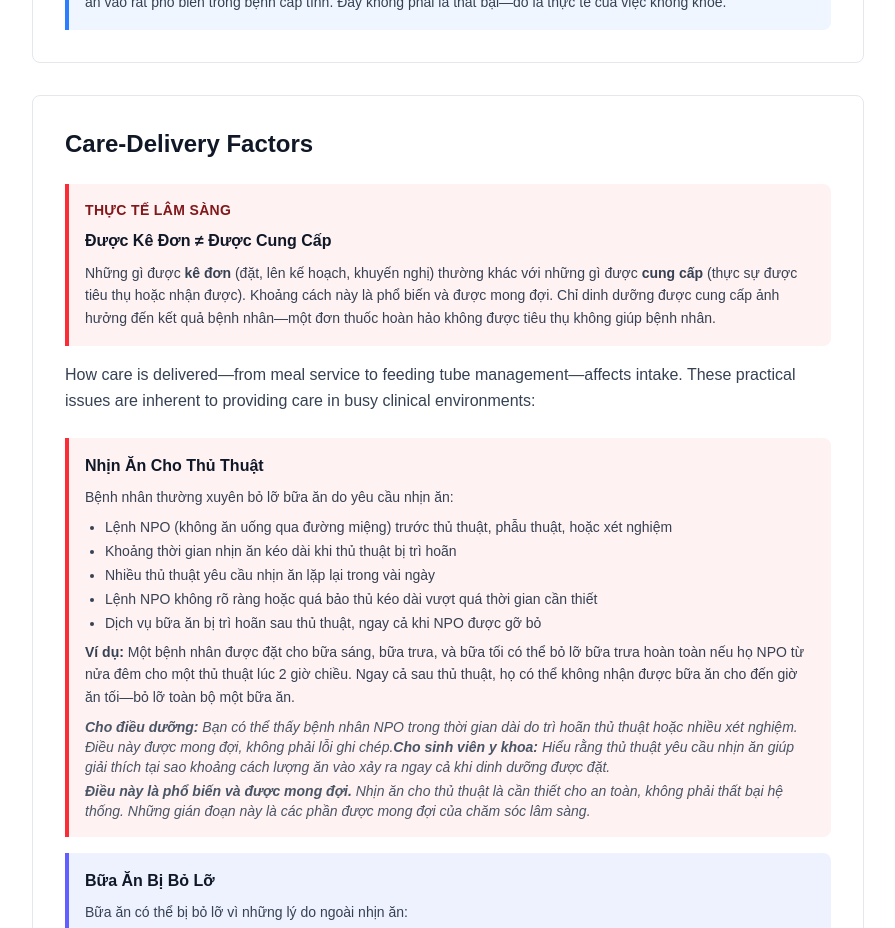
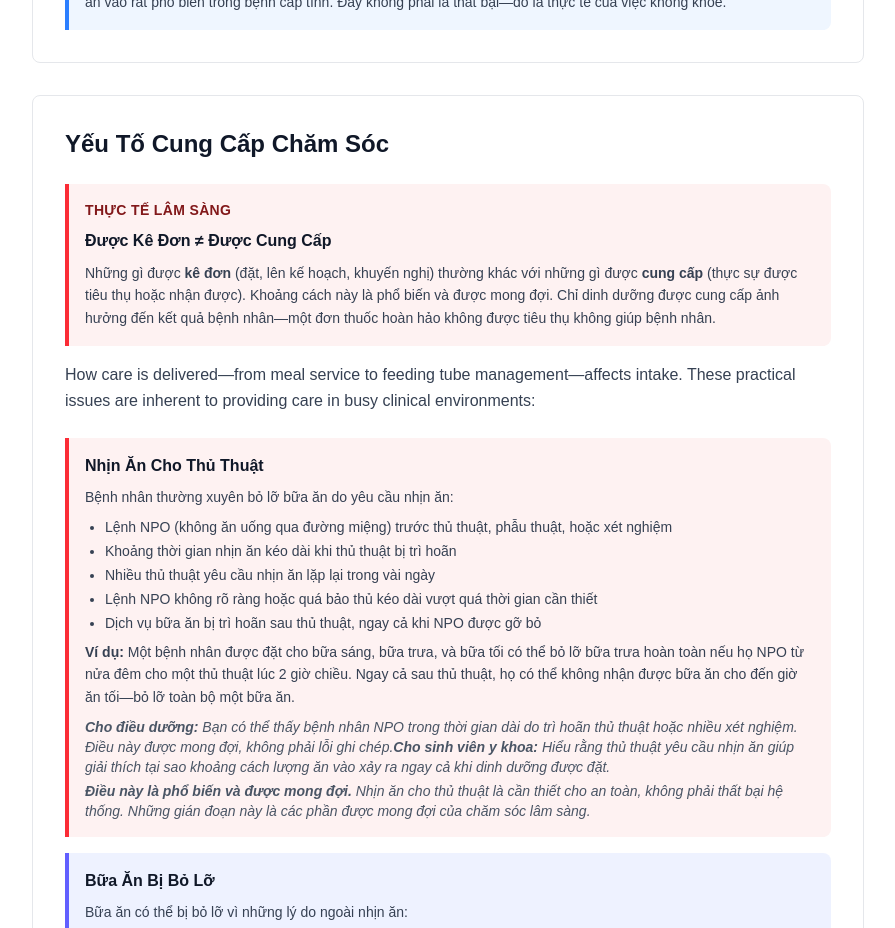
Before and after one commit to drvietcanh/nutrition, a Next.js app in the folder clinical-nutrition/: page /knowledge/why-intake-falls-short in a window 1280 px wide. Shown: the part 5800-6728 px from the top of the page, without its empty margins (192-1087 px from the left). Built offline with nearby package versions, Linux system fonts and the light colour scheme.

Commit message:
Viá»‡t hÃ³a heading 'Care-Delivery Factors' trong why-intake-falls-short page

```diff
--- a/clinical-nutrition/app/knowledge/why-intake-falls-short/page.tsx
+++ b/clinical-nutrition/app/knowledge/why-intake-falls-short/page.tsx
@@ -464,7 +464,7 @@ export default function WhyIntakeFallsShortPage() {
           id="care-delivery-heading"
           className="text-xl font-semibold sm:text-2xl text-gray-900"
         >
-          Care-Delivery Factors
+          Yếu Tố Cung Cấp Chăm Sóc
         </h2>
         <div className="bg-red-50 border-l-4 border-red-500 rounded-r-lg p-4 mb-4">
           <p className="text-sm font-semibold text-red-900 mb-2 uppercase tracking-wide">
```
